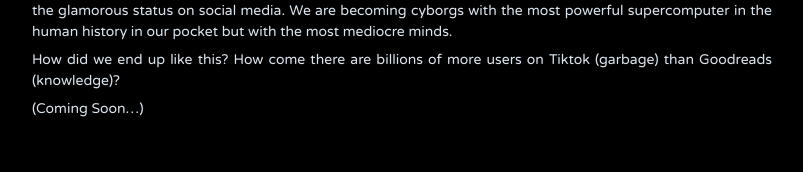
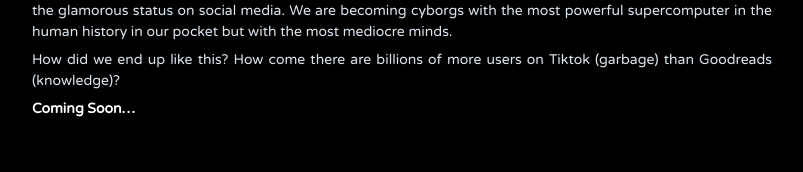
Before and after one commit to jithendrabsy/thoughts, a Jekyll site: the page built from _posts/2030-12-31-a-memetic-world.md, in a window 1280 px wide. Shown: the part 1282-1454 px from the top of the page, without its empty margins (238-1041 px from the left). Built offline with Jekyll 4.4.1, drawn with Linux system fonts in a browser that asks for light colours; nearby versions of some CDN libraries.

Commit message:
Update M

```diff
--- a/_posts/2030-12-31-a-memetic-world.md
+++ b/_posts/2030-12-31-a-memetic-world.md
@@ -31,4 +31,4 @@
 
 How did we end up like this?  How come there are billions of more users on Tiktok (garbage) than Goodreads (knowledge)?
 
-(Coming Soon...)
+**Coming Soon...**
```
